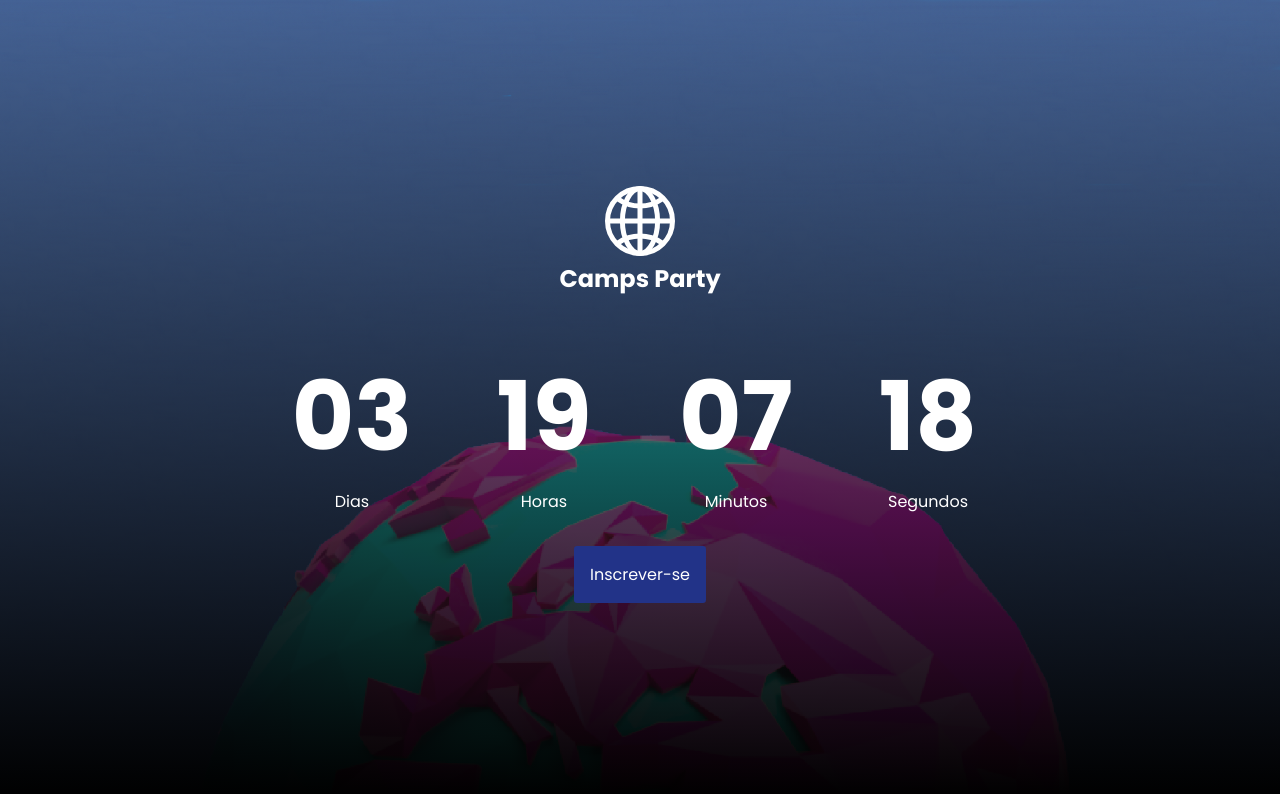
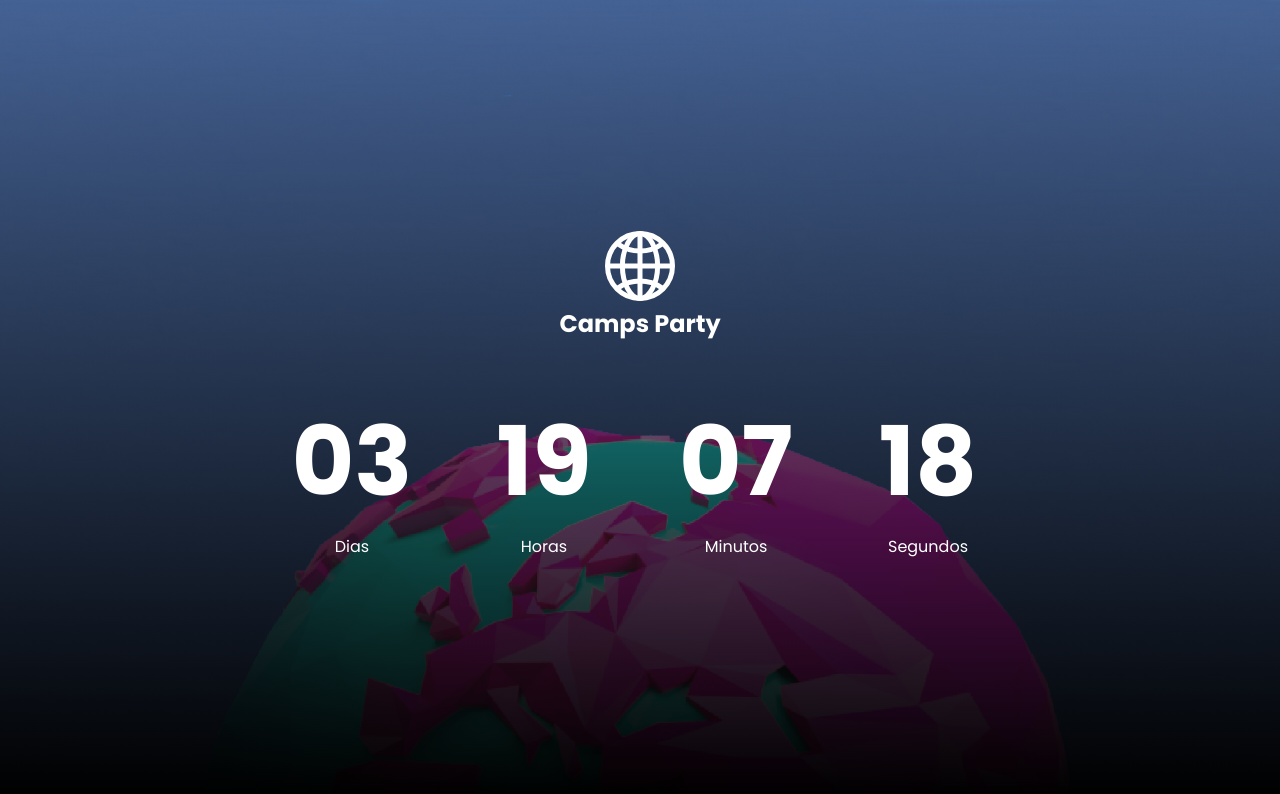
Before and after one commit to gpbPiazza/Camps-Party-Front-end, a React (Create React App) app: page / in a window 1280 px wide. Shown: the top 794 px of the page. Built offline with nearby package versions, Linux system fonts and the light colour scheme.

Commit message:
feat: add input, button and spinner compoents and reset css for inputs and buttons

```diff
--- a/package.json
+++ b/package.json
@@ -3,13 +3,17 @@
   "version": "0.1.0",
   "private": true,
   "dependencies": {
+    "@ant-design/icons": "^4.3.0",
     "@testing-library/jest-dom": "^5.11.4",
     "@testing-library/react": "^11.1.0",
     "@testing-library/user-event": "^12.1.10",
+    "ant-design": "^1.0.0",
+    "antd": "^4.9.2",
     "eslint-config-airbnb": "^18.2.1",
     "eslint-plugin-react": "^7.21.5",
     "react": "^17.0.1",
     "react-dom": "^17.0.1",
+    "react-icons": "^4.1.0",
     "react-router-dom": "^5.2.0",
     "react-scripts": "4.0.1",
     "styled-components": "^5.2.1",
--- a/src/components/Button.jsx
+++ b/src/components/Button.jsx
@@ -1,10 +1,14 @@
 import React from "react";
-import { Container, Content } from "../styles/button.styles";
 
-const Button = ({ content }) => (
-  <Container>
-    <Content to="/sign-up">{content}</Content>
-  </Container>
-);
+import { Container, Text } from "../styles/button.styles";
+import Spinner from "./Spinner";
+
+function Button({ disabled, label, onClick, loading }) {
+  return (
+    <Container onClick={onClick} disabled={disabled}>
+      {loading ? <Spinner /> : <Text>{label}</Text>}
+    </Container>
+  );
+}
 
 export default Button;
--- /dev/null
+++ b/src/components/Spinner.jsx
@@ -0,0 +1,16 @@
+import React from "react";
+import { Spin } from "antd";
+import { LoadingOutlined } from "@ant-design/icons";
+
+export default function Spinner() {
+  const antIcon = (
+    <LoadingOutlined
+      style={{
+        fontSize: 24,
+        color: `#eee`,
+      }}
+      spin
+    />
+  );
+  return <Spin indicator={antIcon} />;
+}
--- a/src/pages/Home/index.jsx
+++ b/src/pages/Home/index.jsx
@@ -1,6 +1,5 @@
 import React from "react";
 import Countdown from "./Countdown";
-import Button from "../../components/Button";
 import MainContainer from "../../styles/container.styles";
 import Logo from "./Logo";
 
@@ -8,7 +7,6 @@
   <MainContainer>
     <Logo />
     <Countdown />
-    <Button content="Inscrever-se" />
   </MainContainer>
 );
 
--- a/src/styles/button.styles.js
+++ b/src/styles/button.styles.js
@@ -1,16 +1,20 @@
 import styled from "styled-components";
-import { Link } from "react-router-dom";
 
-const Container = styled.div`
-  margin: 1rem 0;
+export const Container = styled.button`
+  width: 100%;
+  height: 46px;
+
   border-radius: 0.2rem;
   background-color: var(--color-primary);
+
+  cursor: pointer;
+
+  margin: 0.3rem 0;
 `;
-const Content = styled(Link)`
-  display: block;
-  padding: 1rem;
-  text-decoration: none;
+
+export const Text = styled.p`
+  font-size: 1.25rem;
+  font-weight: bold;
   color: var(--color-light);
-  pointer-events: none;
+  line-height: 1.5rem;
 `;
-export { Container, Content };
--- a/src/styles/global.js
+++ b/src/styles/global.js
@@ -6,6 +6,8 @@
     --color-secondary: #eee;
     --color-light: #fff;
     --color-dark: #000;
+    --color-red: #d00a01;
+    --color-darkGrey: #212530;
   }
 
   * {
@@ -27,6 +29,15 @@
     justify-content: center;
     font-family: "Poppins", sans-serif;
   }
+
+  button, input, textarea {
+        outline: none;
+        border: none;
+        background: none;
+        color: inherit;
+        font: inherit;
+        padding: 0px;
+    }
   #root {
     width: 90%;
     height: 100%;
```
Also changed, not shown: src/components/Input.jsx (added, +29 -0 lines), src/styles/Input.styles.js (added, +20 -0 lines), 2 other files (tests, documents, lock files or other folders).
